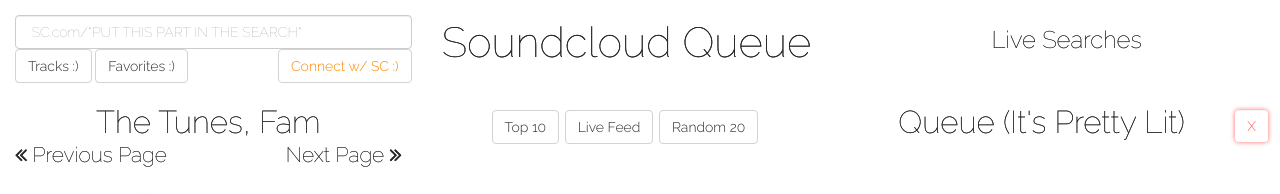
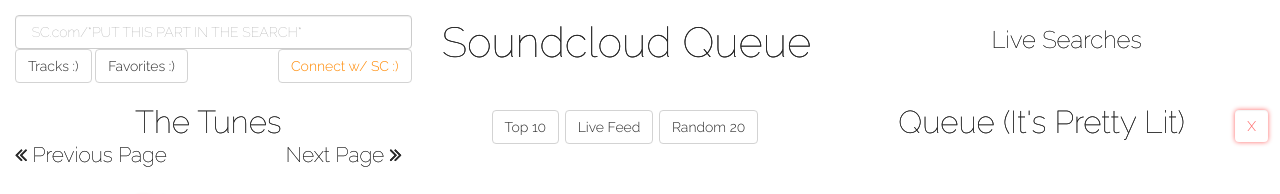
Before and after one commit to bighitbiker3/queueThat, a website: page views/index.html in a window 1280 px wide. Shown: the top 194 px of the page. Drawn offline with nearby package versions, Linux system fonts and the light colour scheme; no server answers; a script that the page names is missing; a web font is replaced by a local one.

Commit message:
Edit title

```diff
--- a/views/index.html
+++ b/views/index.html
@@ -77,7 +77,7 @@
 <div id="queueApp" class="visible-md visible-lg queueApp wrapper">
   <div class="row col-md-12">
     <div class="col-md-4 pages">
-      <h1>The Tunes, Fam</h1>
+      <h1>The Tunes</h1>
       <span class="prev">
       <i class="prevPage fa fa-angle-double-left"></i>
       <p class="prevPage">Previous Page</p>
@@ -224,7 +224,6 @@
           <h1 class="titleName">November Skies</h1>
 
           <br>
-
         </div> -->
   </div>
 
```
